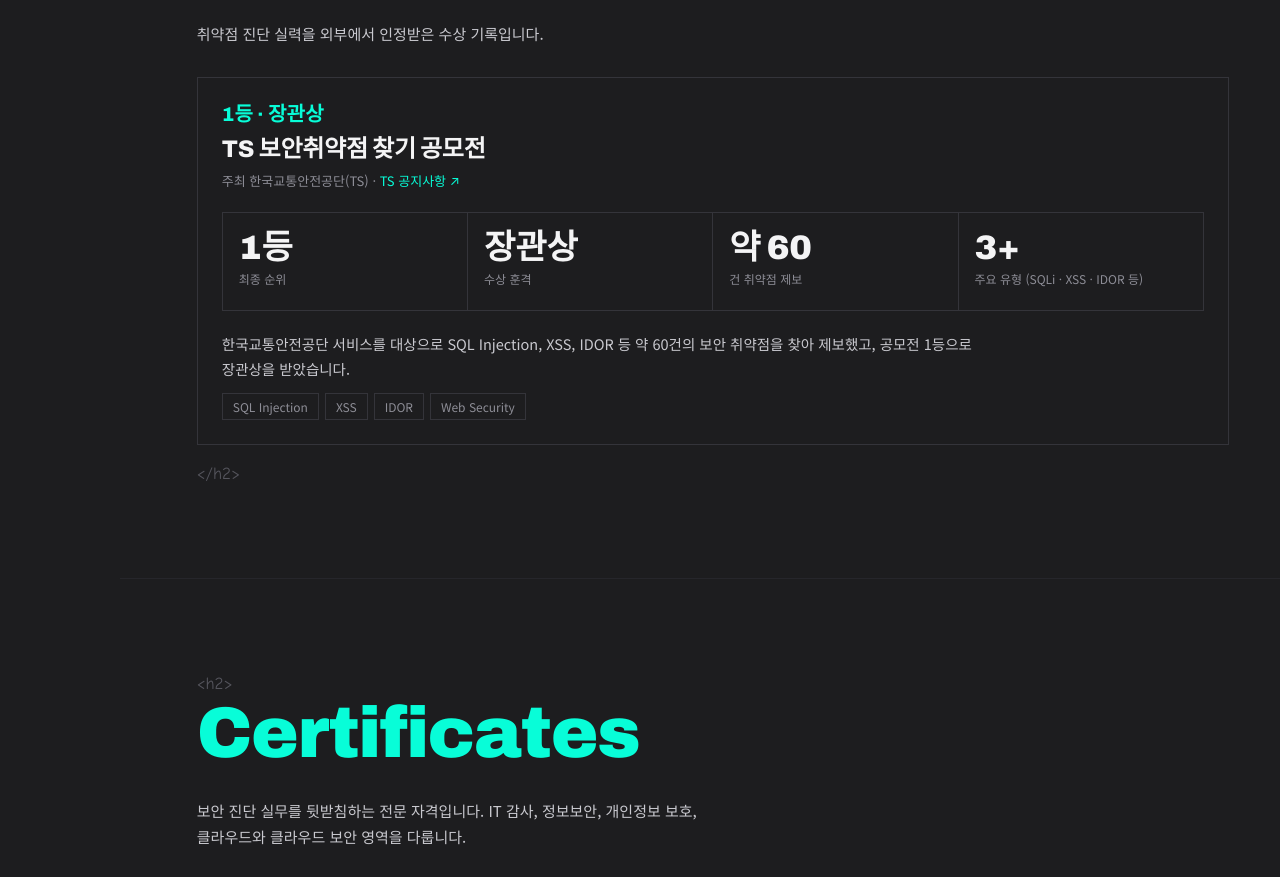
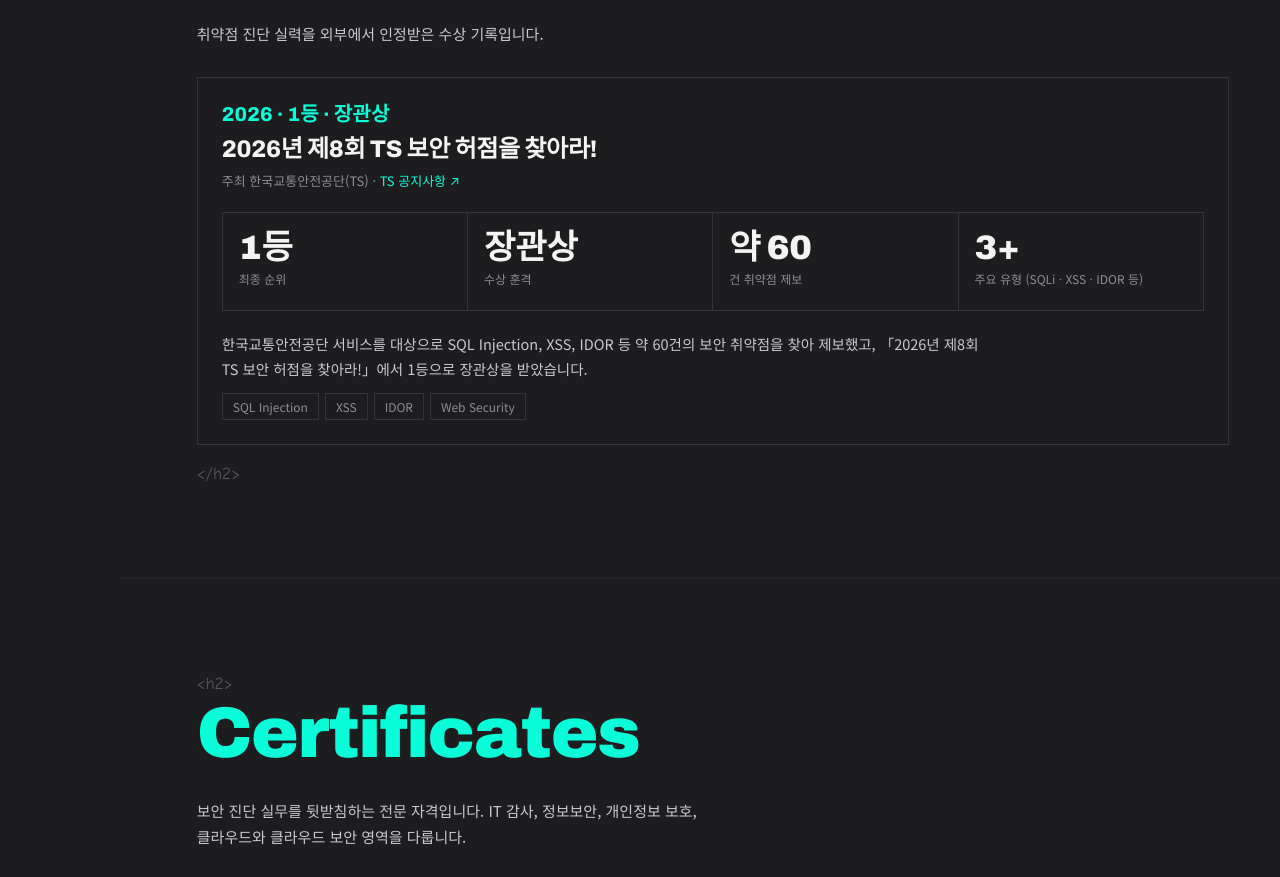
Before and after one commit to remembermepls/remembermepls.github.io, a plain HTML site: page index.html in a window 1280 px wide. Shown: the part 5398-6275 px from the top of the page. Drawn offline with Linux system fonts and the light colour scheme; animation ran at ten frames a second; a web font is replaced by a local one.

Commit message:
Use official TS contest name in Awards
Co-Authored-By: Claude Opus 5.5 <noreply@anthropic.com>
Claude-Session: https://claude.ai/code/session_01LAunaFzpPYfq7MvpVEpnSv

```diff
--- a/index.html
+++ b/index.html
@@ -344,8 +344,8 @@ footer{padding-block:28px 40px;color:var(--faint);font-size:12px}
       <div class="bb award" style="margin-top:0">
         <div class="bb-head">
           <div>
-            <div class="vid">1등 · 장관상</div>
-            <h3 class="award-t">TS 보안취약점 찾기 공모전</h3>
+            <div class="vid">2026 · 1등 · 장관상</div>
+            <h3 class="award-t">2026년 제8회 TS 보안 허점을 찾아라!</h3>
             <p class="bb-sub">주최 한국교통안전공단(TS) · <a class="cvelink" href="https://main.kotsa.or.kr/portal/bbs/notice_view.do?bbscCode=notice&amp;cateCode=&amp;bbscSeqn=18462&amp;pageNumb=1&amp;sechCdtn=&amp;sechKywd=&amp;menuCode=05010100" target="_blank" rel="noopener">TS 공지사항 ↗</a></p>
           </div>
         </div>
@@ -355,7 +355,7 @@ footer{padding-block:28px 40px;color:var(--faint);font-size:12px}
           <div><b>약 60</b><span>건 취약점 제보</span></div>
           <div><b>3+</b><span>주요 유형 (SQLi · XSS · IDOR 등)</span></div>
         </div>
-        <p class="award-d">한국교통안전공단 서비스를 대상으로 SQL Injection, XSS, IDOR 등 약 60건의 보안 취약점을 찾아 제보했고, 공모전 1등으로 장관상을 받았습니다.</p>
+        <p class="award-d">한국교통안전공단 서비스를 대상으로 SQL Injection, XSS, IDOR 등 약 60건의 보안 취약점을 찾아 제보했고, 「2026년 제8회 TS 보안 허점을 찾아라!」에서 1등으로 장관상을 받았습니다.</p>
         <div class="chips"><span>SQL Injection</span><span>XSS</span><span>IDOR</span><span>Web Security</span></div>
       </div>
       <span class="tag" style="margin-top:20px">&lt;/h2&gt;</span>
```
